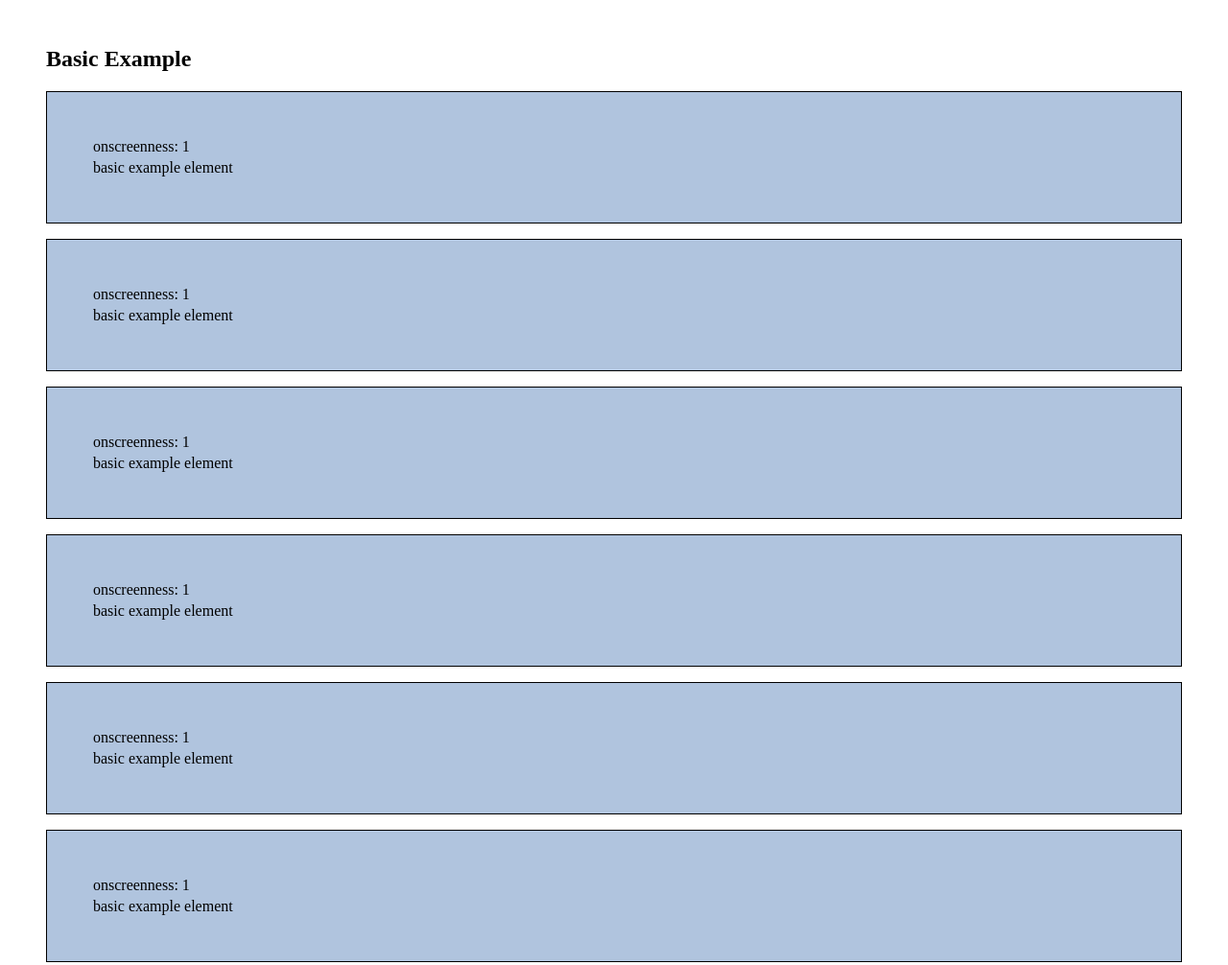
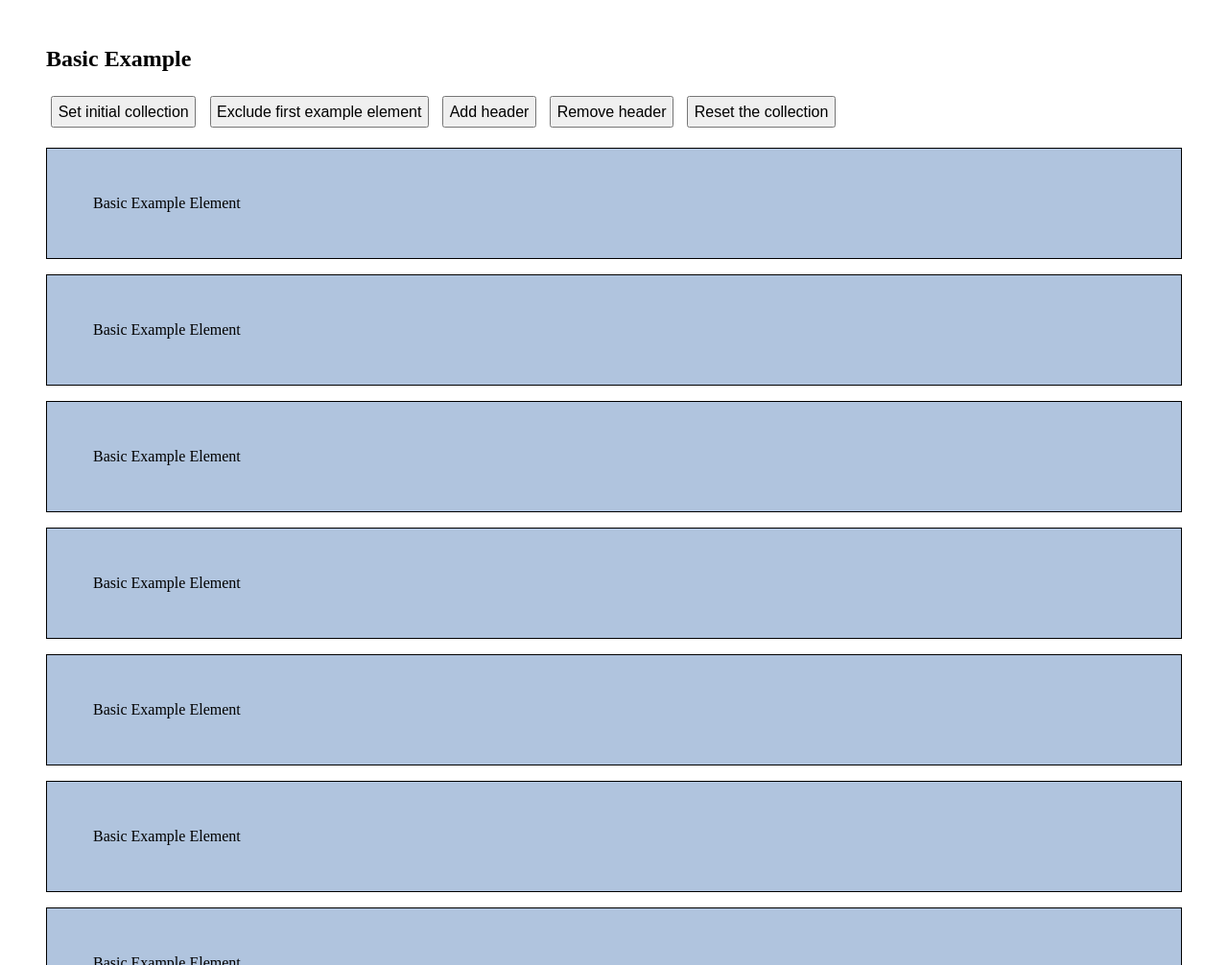
Before and after one commit to ovanderzee/onscreenness, a website: page demo/basic.html in a window 1280 px wide. Shown: the top 1006 px of the page at 96% size. Drawn offline with Linux system fonts and the light colour scheme.

Commit message:
Collection management

```diff
--- a/demo/basic.html
+++ b/demo/basic.html
@@ -6,16 +6,21 @@
 		body {
 			margin: 3em;
 		}
+		button {
+			font-size: inherit;
+			padding: 0.333em;
+			margin: 0.333em;
+		}
 		.example {
 			border: 1px solid black;
 			margin: 1em 0;
 			padding: 3em;
 			background: lightsteelblue;
 		}
-		.example:before {
+		[data-onscreenness]:after {
 			content: 'onscreenness: ' attr(data-onscreenness);
 			display: block;
-			margin-bottom: .25em;
+			margin: .25em auto;
 		}
 	</style>
 	</head>
@@ -23,32 +28,30 @@
 		<h2>
 			Basic Example
 		</h2>
-		<div class="example">
-			basic example element
+		<div>
+			<button type="button" onclick="onScreenness.collect('.example');">
+				Set initial collection
+			</button>
+			<button type="button" onclick="onScreenness.exclude('.example:first-child');">
+				Exclude first example element
+			</button>
+			<button type="button" onclick="onScreenness.collect('h2');">
+				Add header
+			</button>
+			<button type="button" onclick="onScreenness.remove('h2');">
+				Remove header
+			</button>
+			<button type="button" onclick="onScreenness.reset();">
+				Reset the collection
+			</button>
 		</div>
-		<div class="example">
-			basic example element
-		</div>
-		<div class="example">
-			basic example element
-		</div>
-		<div class="example">
-			basic example element
-		</div>
-		<div class="example">
-			basic example element
-		</div>
-		<div class="example">
-			basic example element
-		</div>
-		<div class="example">
-			basic example element
-		</div>
-		<div class="example">
-			basic example element
-		</div>
-		<script>
-			onScreenness.collect('.example');
-		</script>
+		<div class="example">Basic Example Element</div>
+		<div class="example">Basic Example Element</div>
+		<div class="example">Basic Example Element</div>
+		<div class="example">Basic Example Element</div>
+		<div class="example">Basic Example Element</div>
+		<div class="example">Basic Example Element</div>
+		<div class="example">Basic Example Element</div>
+		<div class="example">Basic Example Element</div>
 	</body>
 </html>
--- a/src/onScreenness.js
+++ b/src/onScreenness.js
@@ -5,21 +5,92 @@ import {
 
 const onScreenness = new function () {
 	var queryList = [];
+	var blackList = [];
 
 	/**
-	 * Add to list of unique queries
-	 * @param {string} query - querySelector
+	 * Remove dataset and classNames from queried elements
+	 * @private
+	 * @param {string} removeList - querySelector
 	 */
-	this.collect = function ( query ) {
-		if ( queryList.indexOf( query ) == -1 ) {
-			queryList.push ( query );
-		}
+	var detachIdentifiers = function ( removeList ) {
+		var elementList = removeList.length
+							? document.querySelectorAll ( removeList.join(',') )
+							: [];
+
+		elementList.forEach( function ( element ) {
+			if ( !element ) {
+				return;
+			}
+			element.classList.remove('onscreen');
+			element.classList.remove('offscreen');
+			delete element.dataset['onscreenness'];
+		});
+	};
+
+	/**
+	 * Preprocess query string to normalised array
+	 * @private
+	 * @param {string} rawQuery - (multiple) querySelector
+	 */
+	var trimmedQueries = function ( rawQuery ) {
+		var queries = rawQuery.split(',');
+		return queries.filter ( ( query ) => {
+			return query.trim();
+		});
+	};
+
+	/**
+	 * Add solitary queries to a list, avoiding duplication
+	 * @private
+	 * @param {string} currentList - list with unique solitary queries
+	 * @param {string} newQueries - querySelector
+	 */
+	var addQueries = function ( currentList, newQueries ) {
+		newQueries.forEach ( ( newQuery ) => {
+			if ( currentList.indexOf ( newQuery ) == -1 ) {
+				currentList.push ( newQuery );
+			}
+		});
+	};
+
+	/**
+	 * Add query to queryList
+	 * @param {string} rawQuery - querySelector
+	 */
+	this.collect = function ( rawQuery ) {
+		var queries = trimmedQueries ( rawQuery );
+		addQueries ( queryList, queries );
+	};
+
+	/**
+	 * Add to blacklist
+	 * @param {string} rawQuery - querySelector
+	 */
+	this.exclude = function ( rawQuery ) {
+		var queries = trimmedQueries ( rawQuery );
+		detachIdentifiers ( queries );
+		addQueries ( blackList, queries );
+	};
+
+	/**
+	 * Remove query from queryList
+	 * @param {string} rawQuery - querySelector
+	 */
+	this.remove = function ( rawQuery ) {
+		var queries = trimmedQueries ( rawQuery );
+		queries.forEach ( ( query ) => {
+			if ( queryList.indexOf ( query ) > -1 ) {
+				detachIdentifiers ( [query] );
+				queryList.splice( queryList.indexOf ( query ), 1 );
+			}
+		});
 	};
 
 	/**
 	 * Empty the querylist
 	 */
 	this.reset = function () {
+		detachIdentifiers ( queryList );
 		queryList = [];
 	};
 
@@ -64,7 +135,7 @@ const onScreenness = new function () {
 	 * @param {element} element
 	 * @param {object} presence
 	 */
-	var applyIdentifiers = function ( element, presence ) {
+	var attachIdentifiers = function ( element, presence ) {
 		element.dataset['onscreenness'] = String ( presence );
 
 		var taggedOn = element.className.split(' ').indexOf ('onscreen') > -1;
@@ -92,11 +163,26 @@ const onScreenness = new function () {
 		var elementList = queryList.length
 							? document.querySelectorAll ( queryList.join(',') )
 							: [];
+		var ignoreList = blackList.length
+							? document.querySelectorAll ( blackList.join(',') )
+							: [];
 
-		elementList.forEach( function ( element ) {
+		elementList.forEach ( function ( element ) {
+			if ( !element ) {
+				return;
+			}
+			var ignoreMe = false;
+			ignoreList.forEach ( function ( ignore ) {
+				if ( ignore === element ) {
+					ignoreMe = true;
+				}
+			});
+			if ( ignoreMe ) {
+				return;
+			}
 			var boundingRect = element.getBoundingClientRect();
 			var presence = roundAt ( calculatePresence ( boundingRect ).surface, 3 );
-			applyIdentifiers ( element, presence );
+			attachIdentifiers ( element, presence );
 		});
 	};
 
```
Also changed, not shown: API.md (+33 -5 lines), dist/index.js.
